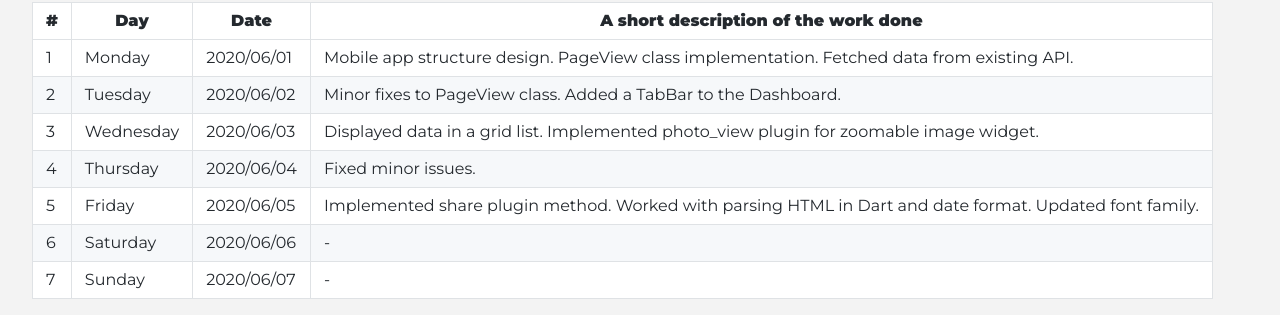
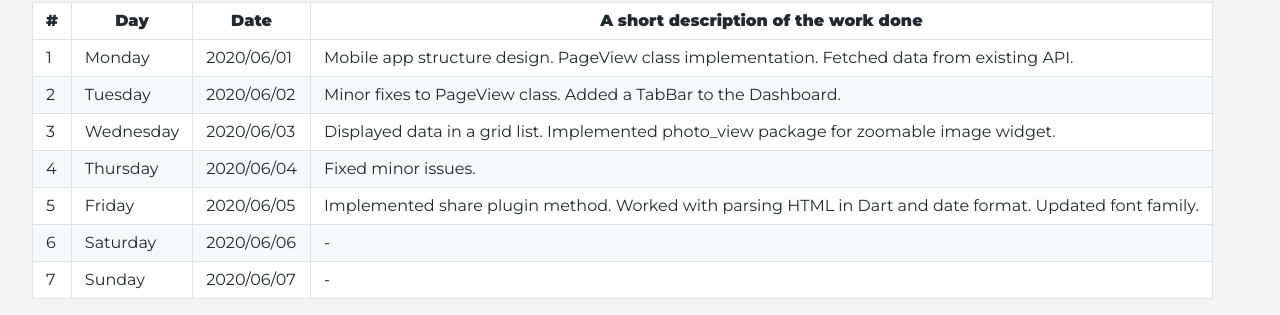
Before and after one commit to cdli-gh/blog, a Jekyll site: the page built from _blog/gsoc20/mobile_app/posts/01_week1.md, in a window 1280 px wide. Shown: the part 712-1027 px from the top of the page. Built offline with Jekyll 4.4.1, drawn with Linux system fonts in a browser that asks for light colours; Markdown is read by kramdown in place of the engine named in the settings.

Commit message:
Update 01_week1.md

```diff
--- a/_blog/gsoc20/mobile_app/posts/01_week1.md
+++ b/_blog/gsoc20/mobile_app/posts/01_week1.md
@@ -23,7 +23,7 @@ A complete report of the work done during the week must be written here.
 |---	|---	|---	|---	|
 |1   	| Monday 	|   2020/06/01	|Mobile app structure design. PageView class implementation. Fetched data from existing API.   	|
 |2   	| Tuesday  	|   2020/06/02	|Minor fixes to PageView class. Added a TabBar to the Dashboard.    	|
-|3   	| Wednesday  	|  2020/06/03 	|Displayed data in a grid list. Implemented photo_view plugin for zoomable image widget.    	|
+|3   	| Wednesday  	|  2020/06/03 	|Displayed data in a grid list. Implemented photo_view package for zoomable image widget.    	|
 |4   	| Thursday  	|   2020/06/04	|Fixed minor issues.    	|
 |5   	| Friday  	|   2020/06/05	|Implemented share plugin method. Worked with parsing HTML in Dart and date format. Updated font family.   	|
 |6   	| Saturday  	|   2020/06/06	|-   	|
```
